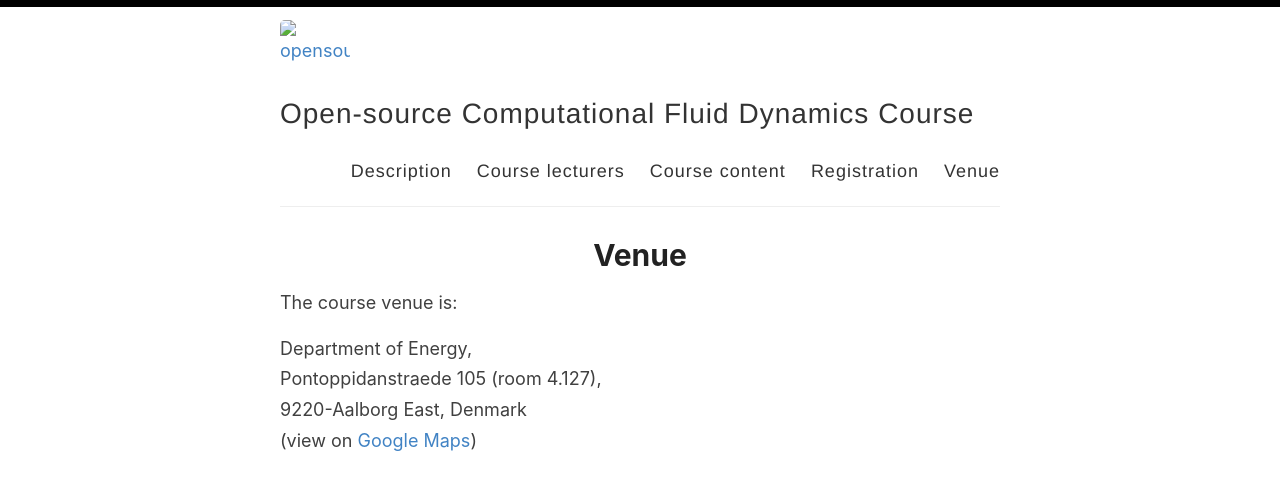
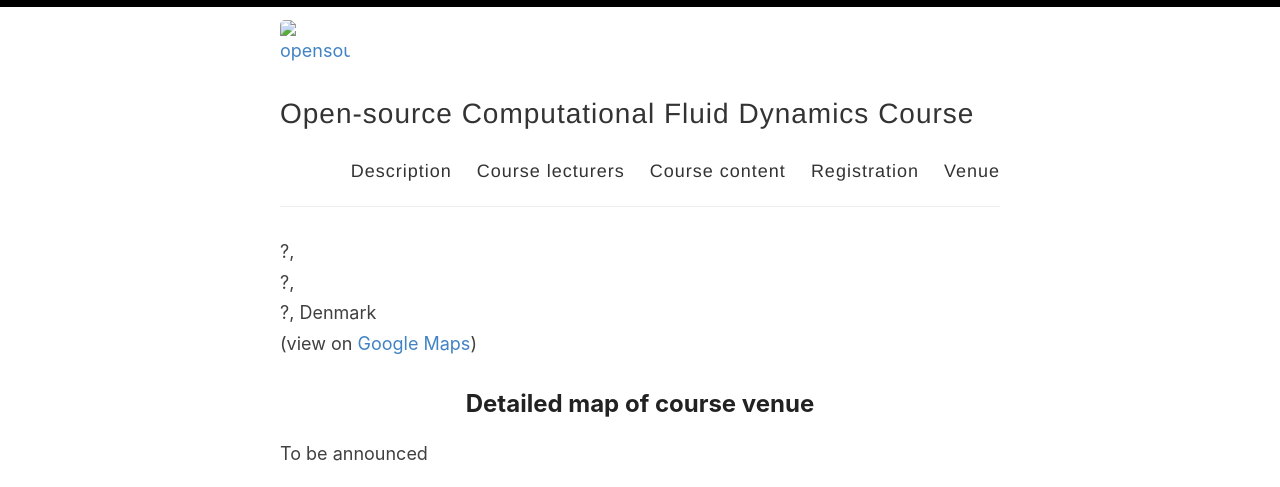
Before and after one commit to OpenSourceCFDCourse/opensourcecfdcourse.github.io, a Jekyll site: the page built from _pages/venue.md, in a window 1280 px wide. Shown: the top 487 px of the page. Built offline with Jekyll 4.4.1, drawn with Linux system fonts in a browser that asks for light colours; some of the changed text lies outside the part shown.

Commit message:
Update venue.md
Removed 2022 venue

```diff
--- a/_pages/venue.md
+++ b/_pages/venue.md
@@ -1,26 +1,21 @@
 ---
 layout: page
 permalink: /venue/
-title: Venue
+title:
 ---
 
-The course venue is:
+?,
+?,
+?, Denmark
+(view on [Google Maps]())
 
-Department of Energy,
-Pontoppidanstraede 105 (room 4.127),
-9220-Aalborg East, Denmark
-(view on [Google Maps](https://www.google.com/maps/place/57°00'56.6%22N+9°58'31.2%22E/@57.0157222,9.9746005,160m/data=!3m2!1e3!4b1!4m6!3m5!1s0x0:0x8279fb0ee01c3253!7e2!8m2!3d57.0157117!4d9.9753373))
+## Detailed map of course venue
 
-## Detailed campus map
-![](../images/AAU_venue.png)
+To be announced
 
 ## Suggestions for accomodation
 
 There are several hotels nearby. You can choose to stay at the campus area or in the city centre where a bus leaves frequently to campus area. Is takes approx 15 min to get from city centre to campus area.
 
-**Accomodation in city area**
-- [Cabinn Aalborg](https://www.cabinn.com/hotel/cabinn-aalborg) (cheaper option)
-- [Radisson Blu Limfjord Hotel](https://www.radissonhotels.com/en-us/hotels/radisson-blu-aalborg-limfjord)
-
-**Accomodation in campus area**
-- [Scandic Aalborg East](https://www.scandichotels.com/hotels/denmark/aalborg/scandic-aalborg-ost)
+**Accomodation nearby**
+To be updated
```
